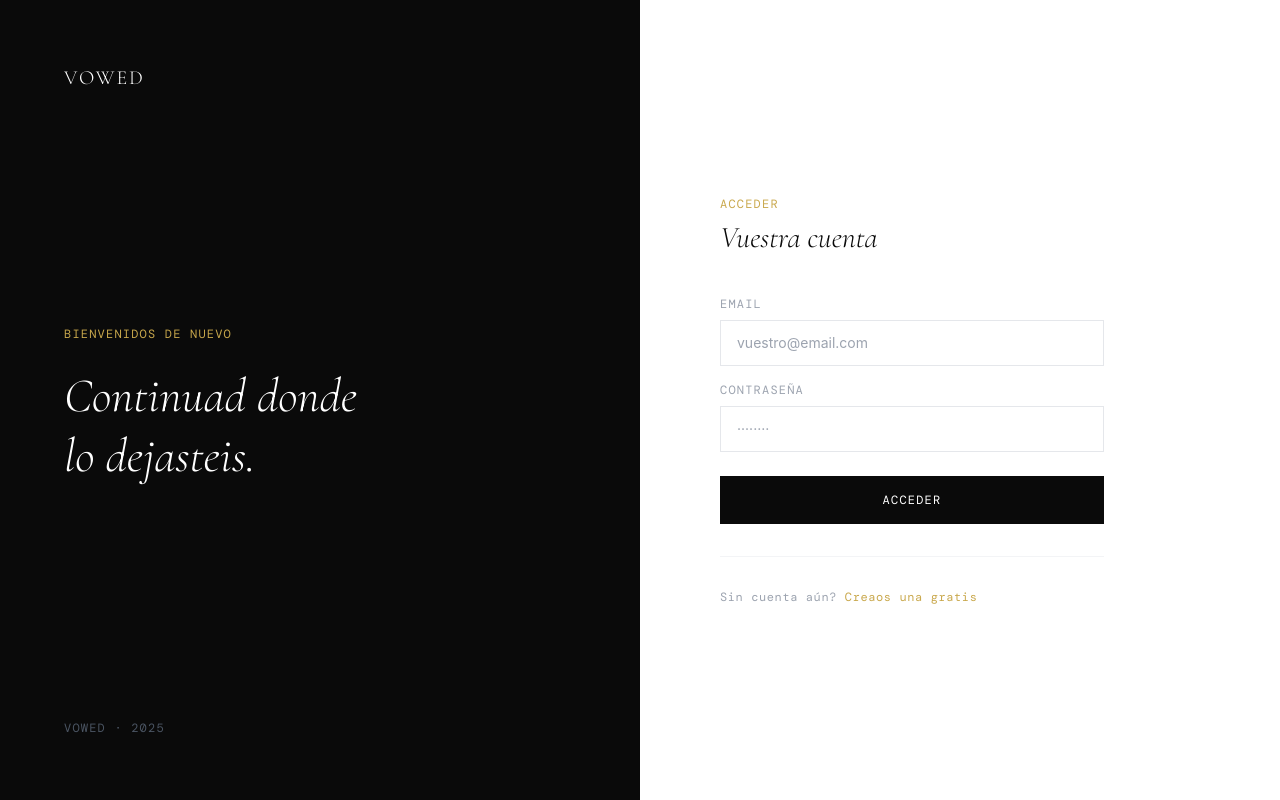
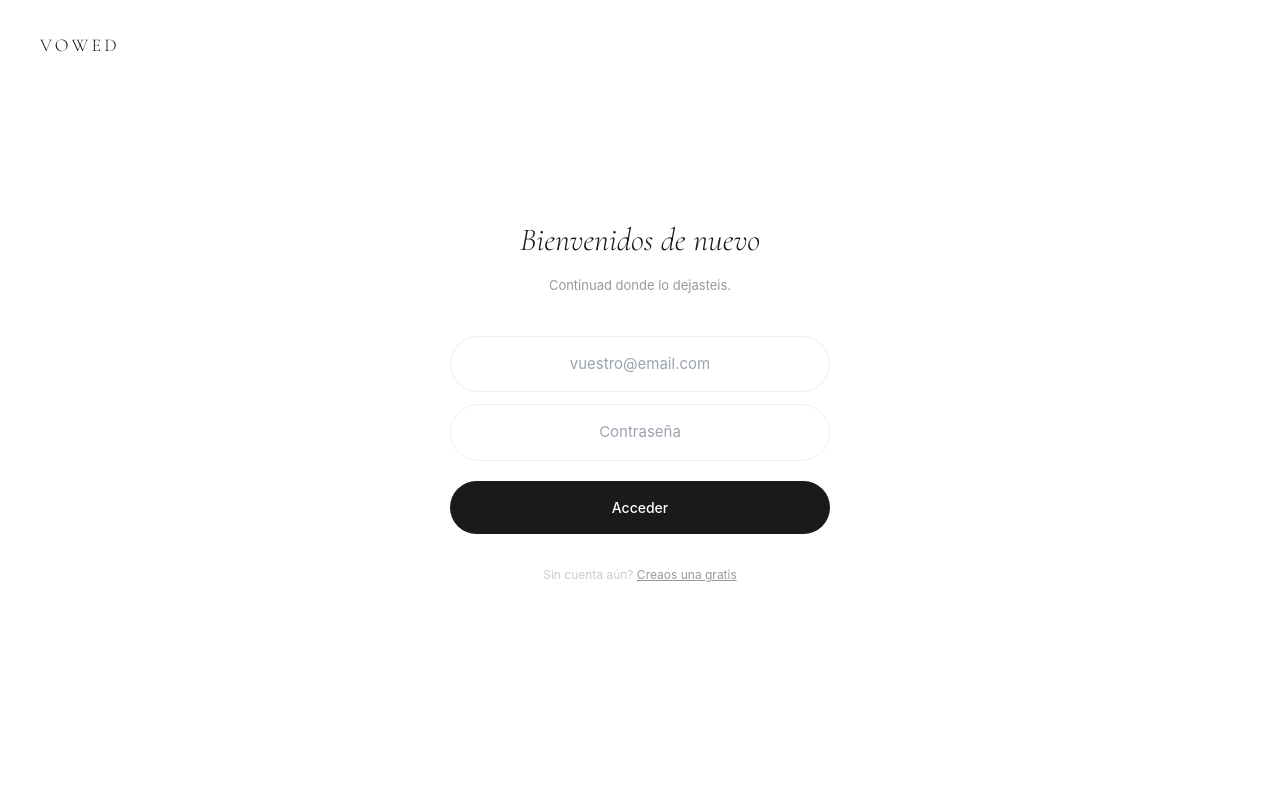
Before and after one commit to bertagracia86/vowed, a Next.js app: page /login in a window 1280 px wide. Built offline with nearby package versions, Linux system fonts and the light colour scheme; a web font is replaced by a local one.

Commit message:
Update page.tsx

```diff
--- a/app/login/page.tsx
+++ b/app/login/page.tsx
@@ -4,6 +4,8 @@ import { useState } from 'react'
 import Link from 'next/link'
 import { useRouter } from 'next/navigation'
 import { createClient } from '@/lib/supabase'
+
+const F = "'Cormorant Garamond',serif"
 
 export default function LoginPage() {
   const router = useRouter()
@@ -18,92 +20,47 @@ export default function LoginPage() {
     setError('')
     const supabase = createClient()
     const { error } = await supabase.auth.signInWithPassword({ email, password })
-    if (error) {
-      setError('Email o contraseña incorrectos.')
-      setLoading(false)
-    } else {
-      router.push('/dashboard')
-    }
+    if (error) { setError('Email o contraseña incorrectos.'); setLoading(false) }
+    else { router.push('/dashboard') }
   }
 
   return (
-    <div className="min-h-screen grid grid-cols-2">
-      <div className="bg-[#0A0A0A] flex flex-col justify-between p-16">
-        <Link href="/" className="font-display text-xl font-light tracking-widest uppercase text-white">
+    <div className="min-h-screen flex flex-col items-center justify-center px-6" style={{background:'white',fontFamily:"'Inter',sans-serif"}}>
+      <Link href="/" style={{fontFamily:F,fontSize:18,fontWeight:300,letterSpacing:'0.18em',textTransform:'uppercase',color:'#1A1A1A',position:'absolute',top:32,left:40}}>
         Vowed
       </Link>
-        <div>
-          <div className="font-mono-custom text-xs tracking-widest text-[#C9A84C] uppercase mb-6">
+
+      <div style={{width:'100%',maxWidth:380}} className="text-center">
+        <h1 style={{fontFamily:F,fontSize:32,fontWeight:300,fontStyle:'italic',color:'#1A1A1A',marginBottom:12}}>
           Bienvenidos de nuevo
-          </div>
-          <h2 className="font-display text-5xl font-light italic text-white leading-tight">
-            Continuad donde<br />lo dejasteis.
-          </h2>
-        </div>
-        <div className="font-mono-custom text-xs text-gray-600 tracking-widest">
-          VOWED · 2025
-        </div>
-      </div>
+        </h1>
+        <p style={{fontSize:13,color:'#999',marginBottom:40}}>Continuad donde lo dejasteis.</p>
 
-      <div className="flex flex-col justify-center px-20">
-        <div className="max-w-sm w-full">
-          <div className="font-mono-custom text-xs tracking-widest uppercase text-[#C9A84C] mb-2">
-            Acceder
-          </div>
-          <h1 className="font-display text-3xl font-light italic mb-10">
-            Vuestra cuenta
-          </h1>
-
-          <form onSubmit={handleLogin} className="flex flex-col gap-4">
-            <div>
-              <label className="font-mono-custom text-xs tracking-widest uppercase text-gray-400 block mb-2">
-                Email
-              </label>
+        <form onSubmit={handleLogin} className="flex flex-col gap-3">
           <input
-                type="email"
-                value={email}
-                onChange={e => setEmail(e.target.value)}
-                required
-                className="w-full border border-gray-200 px-4 py-3 text-sm outline-none focus:border-[#C9A84C] transition-colors"
+            type="email" value={email} onChange={e=>setEmail(e.target.value)} required
             placeholder="vuestro@email.com"
+            style={{width:'100%',border:'1px solid #EEEEEE',borderRadius:999,padding:'16px 24px',fontSize:15,outline:'none',textAlign:'center'}}
+            onFocus={e=>e.target.style.borderColor='#1A1A1A'} onBlur={e=>e.target.style.borderColor='#EEEEEE'}
           />
-            </div>
-            <div>
-              <label className="font-mono-custom text-xs tracking-widest uppercase text-gray-400 block mb-2">
-                Contraseña
-              </label>
           <input
-                type="password"
-                value={password}
-                onChange={e => setPassword(e.target.value)}
-                required
-                className="w-full border border-gray-200 px-4 py-3 text-sm outline-none focus:border-[#C9A84C] transition-colors"
-                placeholder="········"
+            type="password" value={password} onChange={e=>setPassword(e.target.value)} required
+            placeholder="Contraseña"
+            style={{width:'100%',border:'1px solid #EEEEEE',borderRadius:999,padding:'16px 24px',fontSize:15,outline:'none',textAlign:'center'}}
+            onFocus={e=>e.target.style.borderColor='#1A1A1A'} onBlur={e=>e.target.style.borderColor='#EEEEEE'}
           />
-            </div>
-
-            {error && (
-              <p className="font-mono-custom text-xs text-red-500">{error}</p>
-            )}
-
+          {error && <p style={{fontSize:12,color:'#C0594F'}}>{error}</p>}
           <button
-              type="submit"
-              disabled={loading}
-              className="bg-[#0A0A0A] text-white font-mono-custom text-xs tracking-widest uppercase px-8 py-4 hover:bg-gray-900 transition-colors disabled:opacity-50 mt-2"
+            type="submit" disabled={loading}
+            style={{width:'100%',borderRadius:999,padding:'16px 0',border:'none',background:'#1A1A1A',color:'white',fontSize:14,fontWeight:500,cursor:'pointer',marginTop:8,opacity:loading?0.6:1}}
           >
             {loading ? 'Accediendo...' : 'Acceder'}
           </button>
         </form>
 
-          <div className="mt-8 pt-8 border-t border-gray-100">
-            <p className="font-mono-custom text-xs text-gray-400 tracking-wider">
-              Sin cuenta aún?{' '}
-              <Link href="/register" className="text-[#C9A84C] hover:underline">
-                Creaos una gratis
-              </Link>
+        <p style={{fontSize:12,color:'#CCC',marginTop:32}}>
+          Sin cuenta aún? <Link href="/register" style={{color:'#999',textDecoration:'underline'}}>Creaos una gratis</Link>
         </p>
-          </div>
-        </div>
       </div>
     </div>
   )
```
Lines whose indentation alone changed are shown as unchanged.
